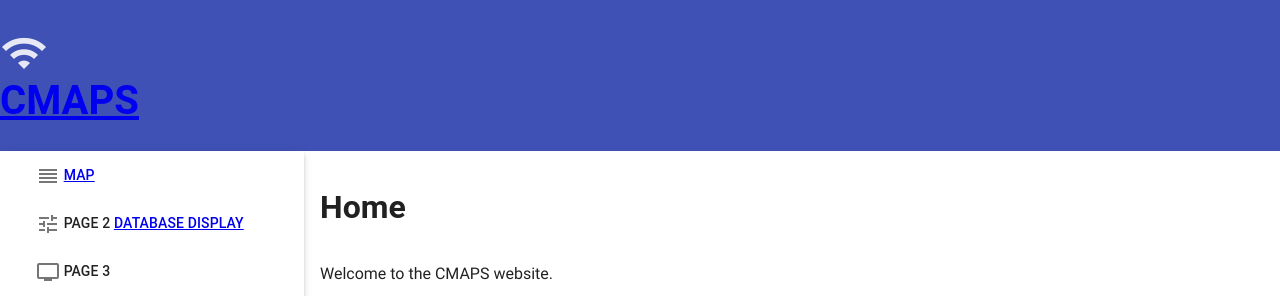
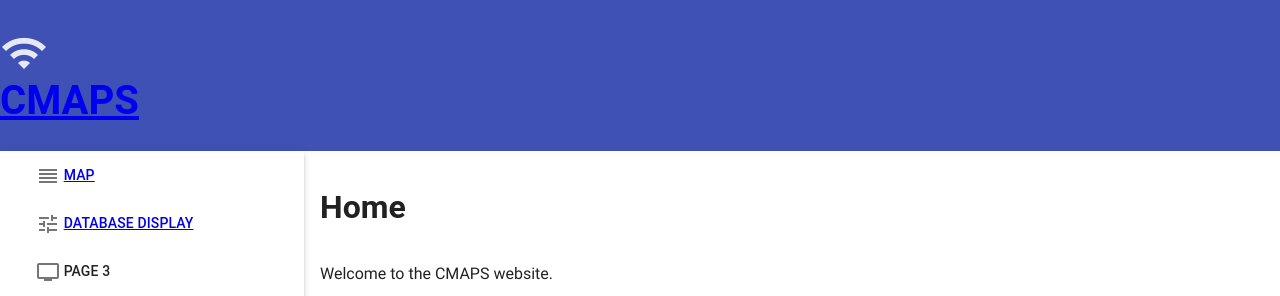
Before and after one commit to ValentmSTEM/gps_v2, a Python web app: template templates/website.html in a window 1280 px wide. Shown: the top 296 px of the page. Run offline with Jinja, Linux system fonts and the light colour scheme; the template is opened without the code that fills it, so the values that code supplies are empty; some web fonts are replaced.

Commit message:
Update website.html

```diff
--- a/templates/website.html
+++ b/templates/website.html
@@ -32,7 +32,7 @@
             </md-button>
 
             <md-button style="text-align:left" ng-click="mainC.activate('page2')">
-                <md-icon md-font-library="material-icons">tune</md-icon> Page 2
+                <md-icon md-font-library="material-icons">tune</md-icon>
                 <a href="/displayall">Database display</a>
             </md-button>
 
```
